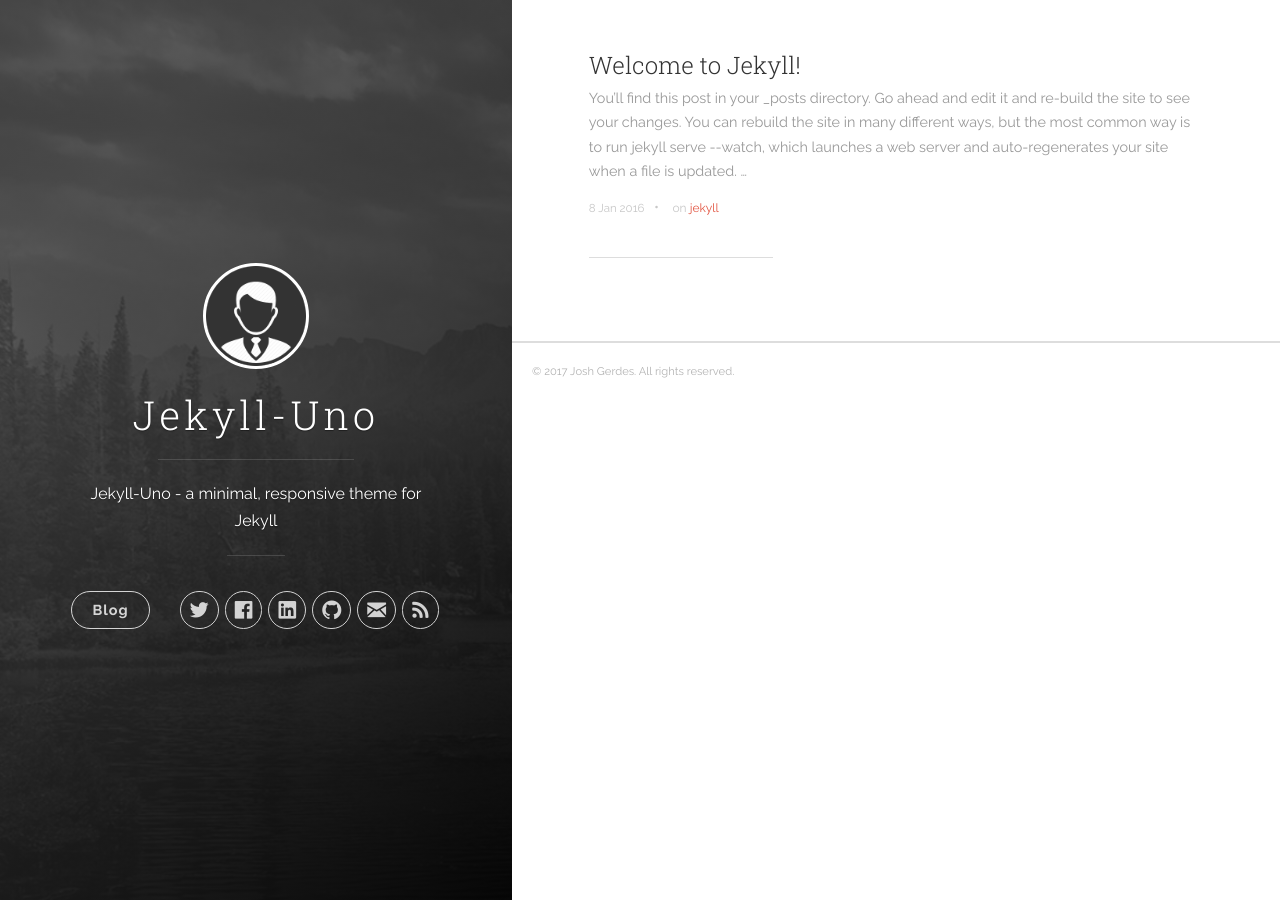
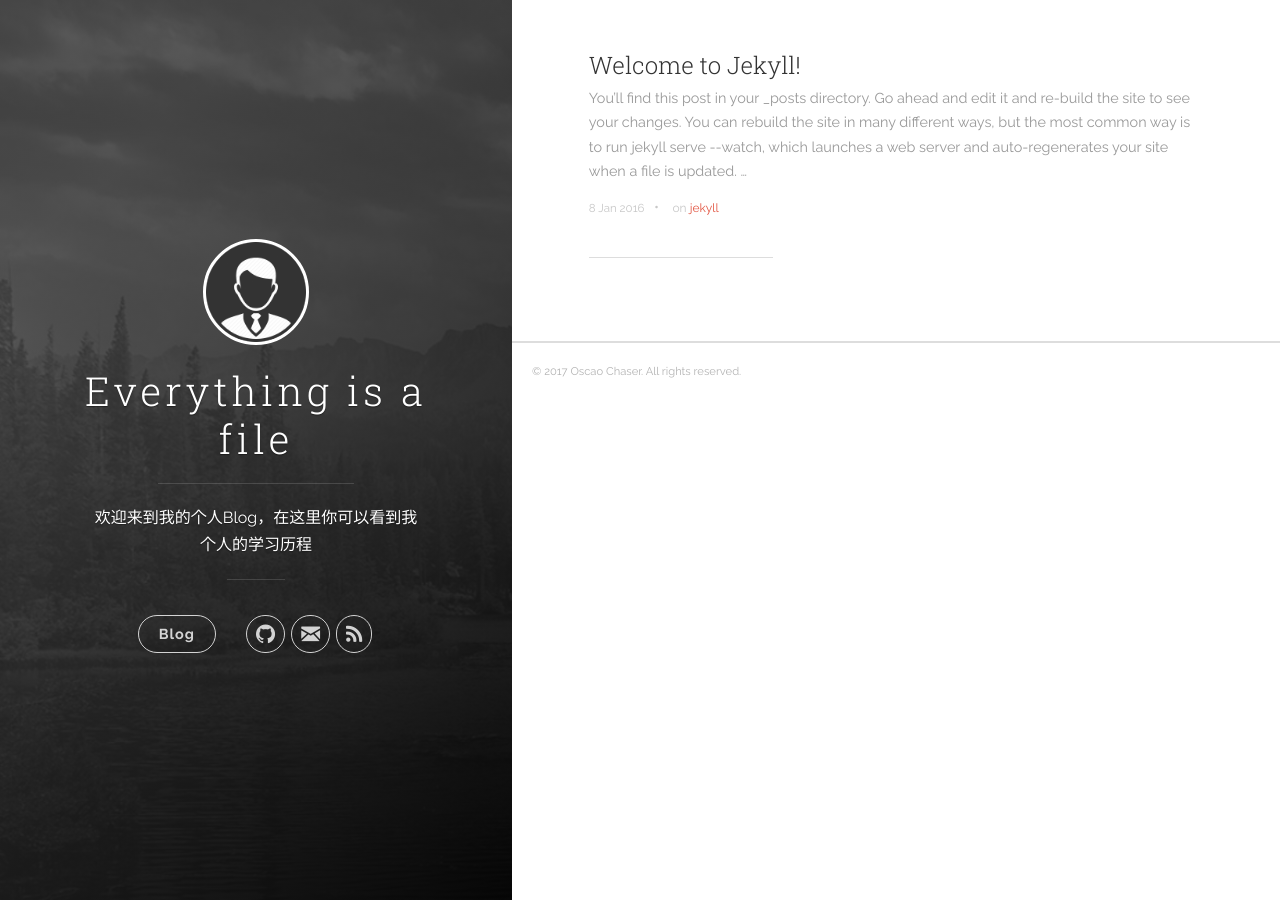
Before and after one commit to OscaoChaser/OscaoChaser.github.io, a Jekyll site: the page built from index.html, in a window 1280 px wide. Built offline with Jekyll 4.4.1, drawn with Linux system fonts in a browser that asks for light colours; nearby versions of some CDN libraries; the list of posts is cut into pages by our own code.

Commit message:
修改配置文件

```diff
--- a/_config.yml
+++ b/_config.yml
@@ -1,18 +1,18 @@
 # Site settings
-title: Jekyll-Uno
-description: 'Jekyll-Uno - a minimal, responsive theme for Jekyll'
+title: Everything is a file
+description: '欢迎来到我的个人Blog，在这里你可以看到我个人的学习历程'
 url: 'http://www.oscao.kim'
 baseurl: ''
 # google_analytics: 'UA-XXXXXX-X'
 # disqus_shortname: 'your-disqus-name'
 
 author:
-  name: 'Josh Gerdes'
-  email: josh@joshgerdes.com
-  twitter_username: joshgerdes
-  facebook_username: joshgerdes
-  github_username:  joshgerdes
-  linkedin_username:  joshgerdes
+  name: 'Oscao Chaser'
+  email: 406082341@qq.com
+  twitter_username:
+  facebook_username:
+  github_username:  OscaoChaser
+  linkedin_username:
 
 defaults:
   -
```
